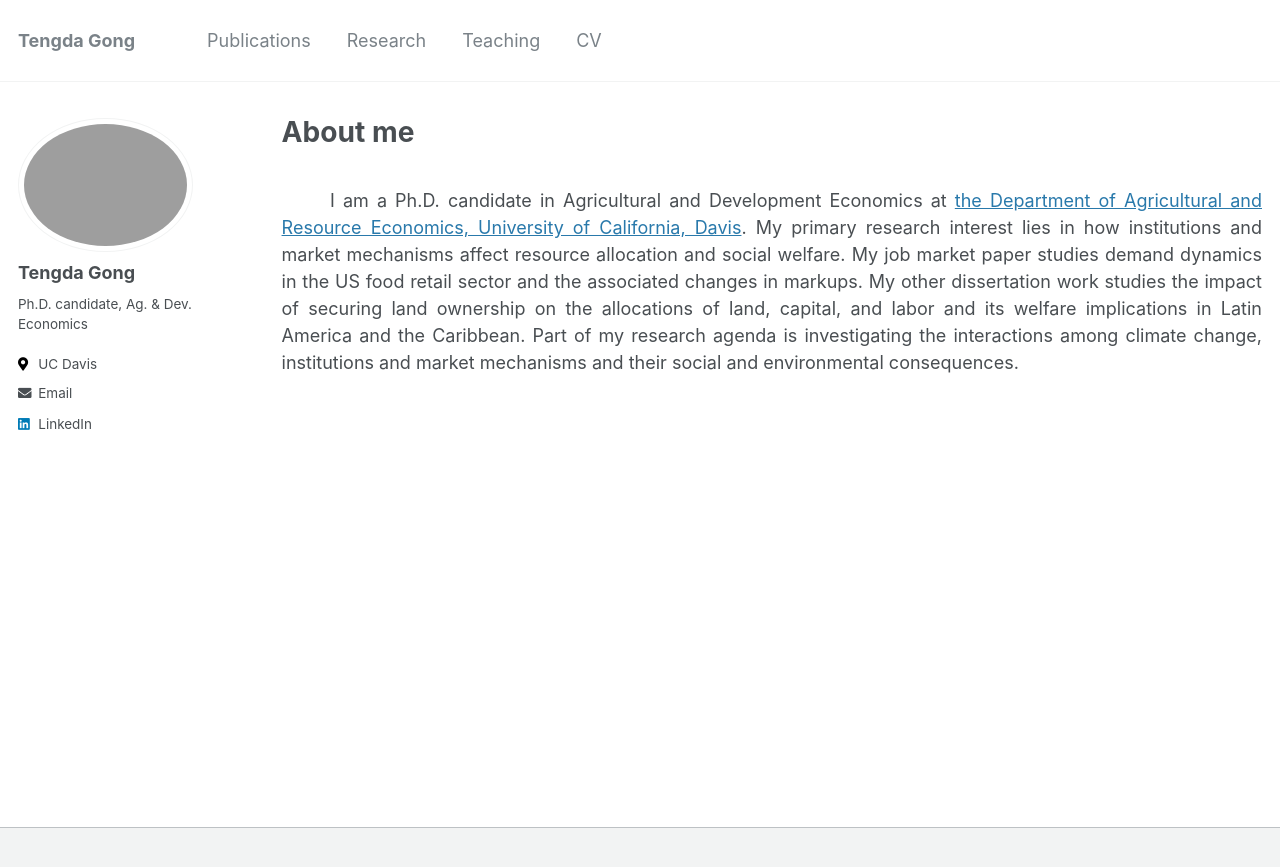
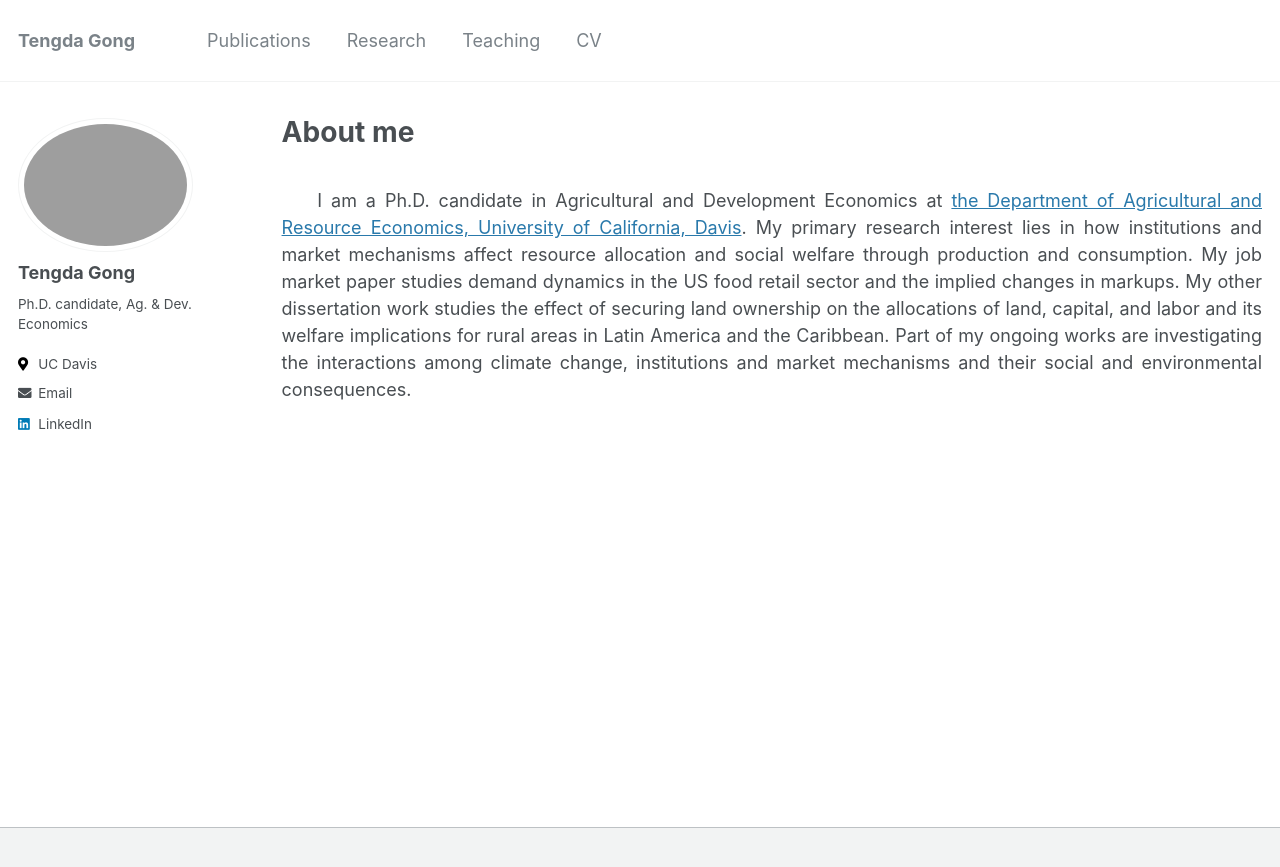
Before and after one commit to tendakung/tendakung.github.io, a Jekyll site: the page built from _pages/about.md, in a window 1280 px wide. Shown: the top 867 px of the page. Built offline with Jekyll 4.4.1, drawn with Linux system fonts in a browser that asks for light colours.

Commit message:
Update about.md update

```diff
--- a/_pages/about.md
+++ b/_pages/about.md
@@ -8,5 +8,5 @@ redirect_from:
 ---
 
 <br>
-&nbsp; &nbsp; &nbsp; I am a Ph.D. candidate in Agricultural and Development Economics at [the Department of Agricultural and Resource Economics, University of California, Davis](https://are.ucdavis.edu/people/grad-students/phd/tengda-gong/). My primary research interest lies in how institutions and market mechanisms affect resource allocation and social welfare. My job market paper studies demand dynamics in the US food retail sector and the associated changes in markups. My other dissertation work studies the impact of securing land ownership on the allocations of land, capital, and labor and its welfare implications in Latin America and the Caribbean. Part of my research agenda is investigating the interactions among climate change, institutions and market mechanisms and their social and environmental consequences.
+&nbsp; &nbsp; I am a Ph.D. candidate in Agricultural and Development Economics at [the Department of Agricultural and Resource Economics, University of California, Davis](https://are.ucdavis.edu/people/grad-students/phd/tengda-gong/). My primary research interest lies in how institutions and market mechanisms affect resource allocation and social welfare through production and consumption. My job market paper studies demand dynamics in the US food retail sector and the implied changes in markups. My other dissertation work studies the effect of securing land ownership on the allocations of land, capital, and labor and its welfare implications for rural areas in Latin America and the Caribbean. Part of my ongoing works are investigating the interactions among climate change, institutions and market mechanisms and their social and environmental consequences.
 <br>
```
